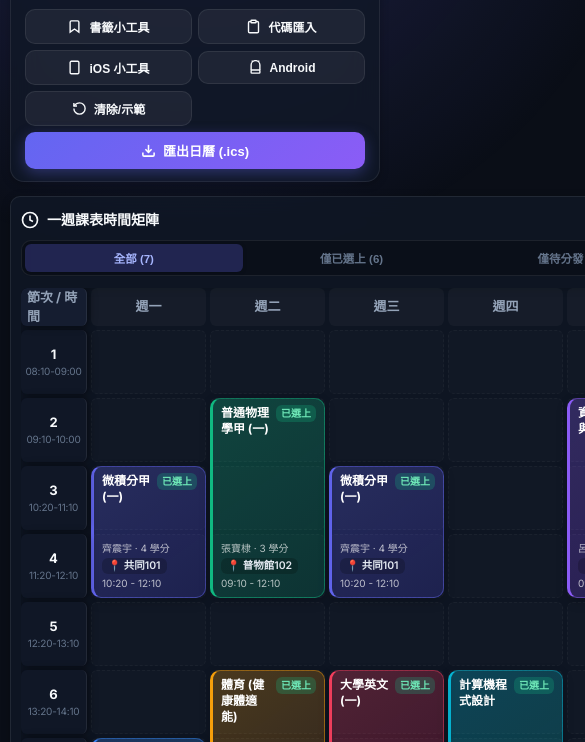
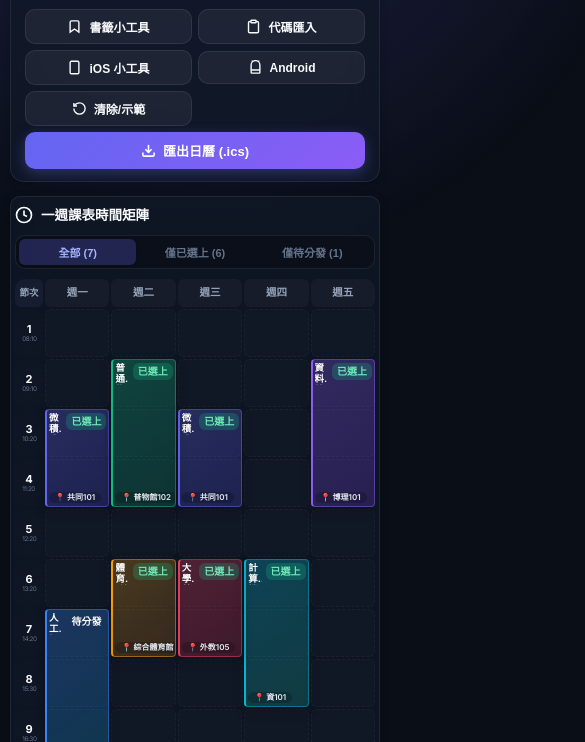
Before and after one commit to Annie04082020/ntu-course-calendar, a website: page index.html in a window 390 px wide. Shown: the part 102-844 px from the top of the page, 585 px wide, since content can reach past the window. Drawn offline with Linux system fonts and the light colour scheme.

Commit message:
fix: resolve mobile timetable bulging, use tool look previews, and stabilize android release

```diff
--- a/index.html
+++ b/index.html
@@ -184,6 +184,7 @@
           <ol style="color: var(--text-secondary); font-size: 13px; line-height: 1.8; padding-left: 20px;">
             <li>將上方書籤按鈕拖曳至瀏覽器書籤列。</li>
             <li>登入並前往臺大課程網的 <a href="https://course.ntu.edu.tw/result/adddrop2/table" target="_blank" style="color: var(--accent-primary); text-decoration: underline;">課表結果 (/result/adddrop2/table)</a> 或 <a href="https://course.ntu.edu.tw/priority/table" target="_blank" style="color: var(--accent-primary); text-decoration: underline;">志願預選 (/priority/table)</a>。</li>
+            <div cla ss="modal-body">
             <li>點擊書籤列的「臺大課程日曆好朋友」，系統將自動擷取課程資訊並補齊時間、學分與教室，提供<strong>「✨ 同步至網頁」</strong>與<strong>「下載日曆 (.ics)」</strong>！</li>
           </ol>
         </div>
@@ -198,7 +199,6 @@
         <div class="modal-title">📋 貼上課表代碼匯入</div>
         <button class="modal-close" id="import-close" aria-label="關閉">✕</button>
       </div>
-      <div class="modal-body">
         <p style="color: var(--text-secondary); font-size: 13.5px; line-height: 1.6;">
           若您使用書籤小工具時點選了「📋 複製代碼」，請在下方貼上 JSON 課表代碼，即可將課表同步儲存在您的瀏覽器中：
         </p>
@@ -691,11 +691,15 @@
       const activePeriods = PERIOD_ORDER.slice(minPeriodIdx, maxPeriodIdx + 1);
 
       // 動態設定精確網格行高，避免行動裝置或節次超出時發生破版錯位
-      matrixEl.style.gridTemplateRows = `38px repeat(${activePeriods.length}, minmax(64px, auto))`;
+      const isMobile = window.innerWidth <= 768;
+      const headHeight = isMobile ? '28px' : '38px';
+      const cellHeight = isMobile ? '48px' : '64px';
+      matrixEl.style.gridTemplateRows = `${headHeight} repeat(${activePeriods.length}, minmax(${cellHeight}, auto))`;
 
-      // 欄首 Header (第一欄加入 tt-col-sticky 支援手機橫向滑動時時間軸固定)
+      // 欄首 Header
+      const col1Label = isMobile ? '節次' : '節次 / 時間';
       const headerHTML = [
-        '<div class="tt-col-head tt-col-sticky" style="grid-column: 1; grid-row: 1;">節次 / 時間</div>',
+        `<div class="tt-col-head tt-col-sticky" style="grid-column: 1; grid-row: 1;">${col1Label}</div>`,
         '<div class="tt-col-head" style="grid-column: 2; grid-row: 1;">週一</div>',
         '<div class="tt-col-head" style="grid-column: 3; grid-row: 1;">週二</div>',
         '<div class="tt-col-head" style="grid-column: 4; grid-row: 1;">週三</div>',
@@ -708,10 +712,11 @@
       activePeriods.forEach((p, idx) => {
         const def = PERIOD_DEFS[p];
         const row = idx + 2;
+        const timeDisplay = isMobile ? def.time.split('-')[0] : def.time;
         const labelHTML = `
           <div class="tt-row-label tt-col-sticky" style="grid-column: 1; grid-row: ${row};">
             <span class="p-num">${def.p}</span>
-            <span class="p-time">${def.time}</span>
+            <span class="p-time">${timeDisplay}</span>
           </div>
         `;
         matrixEl.insertAdjacentHTML('beforeend', labelHTML);
@@ -1484,6 +1489,15 @@
       prompt('請手動複製下列書籤代碼：', href);
     });
 
+    // 螢幕尺寸改變時自動調校課表尺寸與行高
+    let resizeTimer;
+    window.addEventListener('resize', () => {
+      clearTimeout(resizeTimer);
+      resizeTimer = setTimeout(() => {
+        if (typeof renderApp === 'function') renderApp();
+      }, 150);
+    });
+
     // 啟動應用
     initData();
   </script>
--- a/style.css
+++ b/style.css
@@ -1081,19 +1081,23 @@ body {
   }
 
   .timetable-card {
-    padding: 12px 10px;
+    padding: 8px 4px;
     border-radius: var(--radius-sm);
+    width: 100%;
+    max-width: 100%;
+    box-sizing: border-box;
+    overflow: hidden;
   }
 
   .timetable-toolbar {
     flex-direction: column;
     align-items: stretch;
     gap: 10px;
-    margin-bottom: 12px;
+    margin-bottom: 10px;
   }
 
   .toolbar-title {
-    font-size: 14px;
+    font-size: 13.5px;
   }
 
   .filter-pills {
@@ -1105,52 +1109,117 @@ body {
   .filter-pill {
     flex: 1;
     text-align: center;
-    padding: 6px 4px;
-    font-size: 11.5px;
+    padding: 5px 3px;
+    font-size: 11px;
   }
 
   .tt-matrix-wrapper {
-    overflow-x: auto;
-    -webkit-overflow-scrolling: touch;
-    border-radius: var(--radius-xs);
-    box-shadow: inset -4px 0 8px rgba(0, 0, 0, 0.25);
+    width: 100% !important;
+    max-width: 100% !important;
+    overflow-x: hidden !important;
+    box-sizing: border-box !important;
+    box-shadow: none !important;
   }
 
   .tt-matrix {
-    min-width: 650px;
-    grid-template-columns: 66px repeat(5, minmax(115px, 1fr));
-    gap: 4px;
+    min-width: 0 !important;
+    width: 100% !important;
+    max-width: 100% !important;
+    box-sizing: border-box !important;
+    grid-template-columns: 28px repeat(5, minmax(0, 1fr)) !important;
+    gap: 2px !important;
+  }
+
+  .tt-col-head {
+    font-size: 10.5px !important;
+    padding: 3px 1px !important;
+    text-align: center !important;
+    overflow: hidden !important;
+    white-space: nowrap !important;
+    text-overflow: ellipsis !important;
+    min-width: 0 !important;
+  }
+
+  .tt-col-head:first-child {
+    font-size: 9.5px !important;
+  }
+
+  .tt-row-label {
+    min-width: 28px !important;
+    padding: 2px 0 !important;
+    min-height: 48px !important;
+    box-sizing: border-box !important;
+  }
+
+  .tt-row-label .p-num {
+    font-size: 11px !important;
+    line-height: 1 !important;
+  }
+
+  .tt-row-label .p-time {
+    font-size: 7.5px !important;
+    line-height: 1 !important;
+    transform: scale(0.85) !important;
+    white-space: nowrap !important;
+    letter-spacing: -0.5px !important;
+  }
+
+  .tt-col-sticky {
+    position: static !important;
+    box-shadow: none !important;
+    border-right: none !important;
+    background: transparent !important;
+  }
+
+  .tt-cell-empty {
+    min-height: 48px !important;
+    min-width: 0 !important;
+    box-sizing: border-box !important;
   }
 
   .tt-course-block {
-    padding: 6px 8px;
+    padding: 3px 2px !important;
+    min-width: 0 !important;
+    overflow: hidden !important;
+    border-radius: 4px !important;
+    box-sizing: border-box !important;
+    border-left-width: 2.5px !important;
   }
 
   .tt-b-name {
-    font-size: 12px;
-    line-height: 1.35;
-    word-break: break-word;
+    font-size: 9.5px !important;
+    line-height: 1.15 !important;
+    word-break: break-all !important;
+    font-weight: 700 !important;
+    overflow: hidden !important;
+    display: -webkit-box !important;
+    -webkit-line-clamp: 2 !important;
+    -webkit-box-orient: vertical !important;
   }
 
   .tt-b-loc {
-    font-size: 10.5px;
-    word-break: break-word;
-    white-space: normal;
-    line-height: 1.3;
+    font-size: 8px !important;
+    line-height: 1.1 !important;
+    word-break: break-all !important;
+    overflow: hidden !important;
+    white-space: nowrap !important;
+    text-overflow: ellipsis !important;
+    margin-top: 1px !important;
   }
 
   .tt-b-meta {
-    font-size: 10px;
+    display: none !important;
   }
 
   .sidebar-card {
-    padding: 16px 14px;
+    padding: 14px 12px;
     border-radius: var(--radius-sm);
   }
 
-  .modal-card {
-    width: 95%;
-    max-height: 90vh;
-    padding: 18px 16px;
+  .modal-dialog {
+    width: 94%;
+    max-width: 94%;
+    padding: 16px 14px;
+    box-sizing: border-box;
   }
 }
```
Also changed, not shown: generate_index.js (+20 -6 lines), .github/workflows/android-release.yml, README.md, docs/widget_preview.jpg (deleted), scriptable/README.md, 2 other files.
